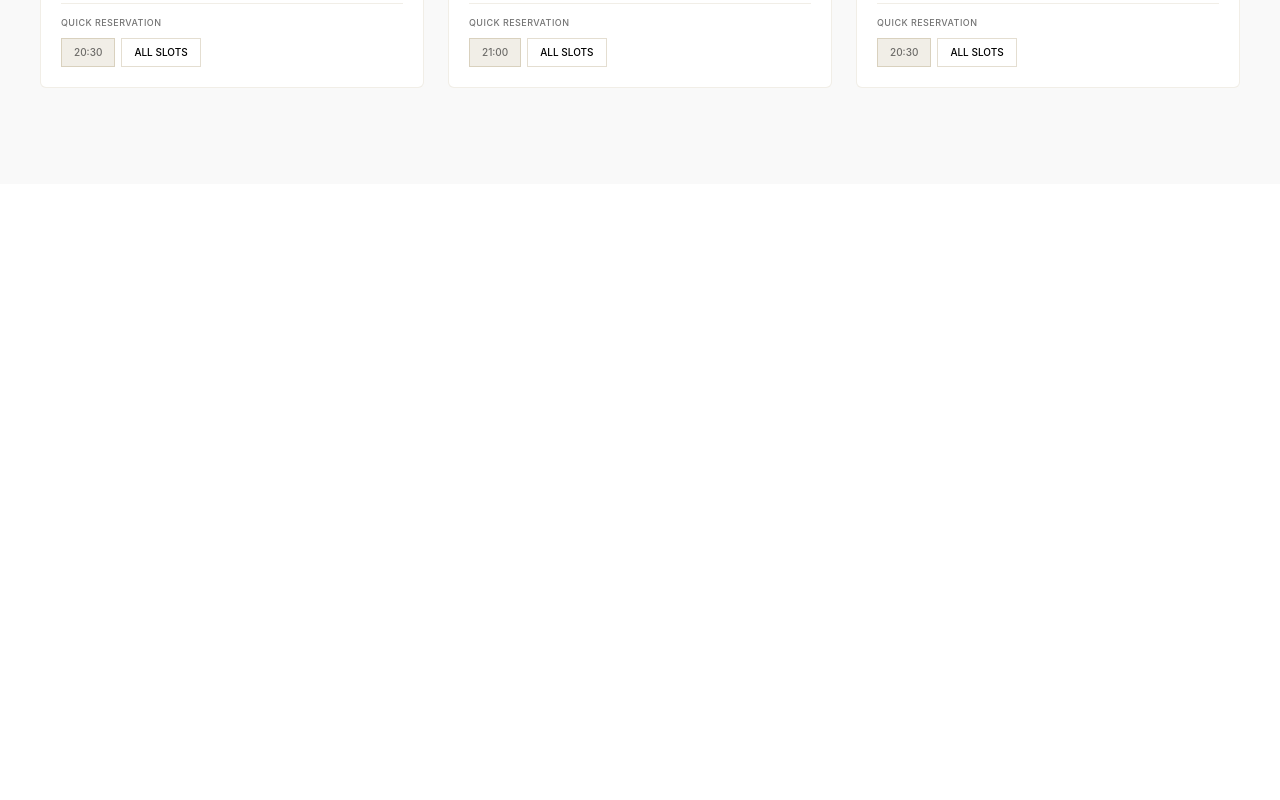
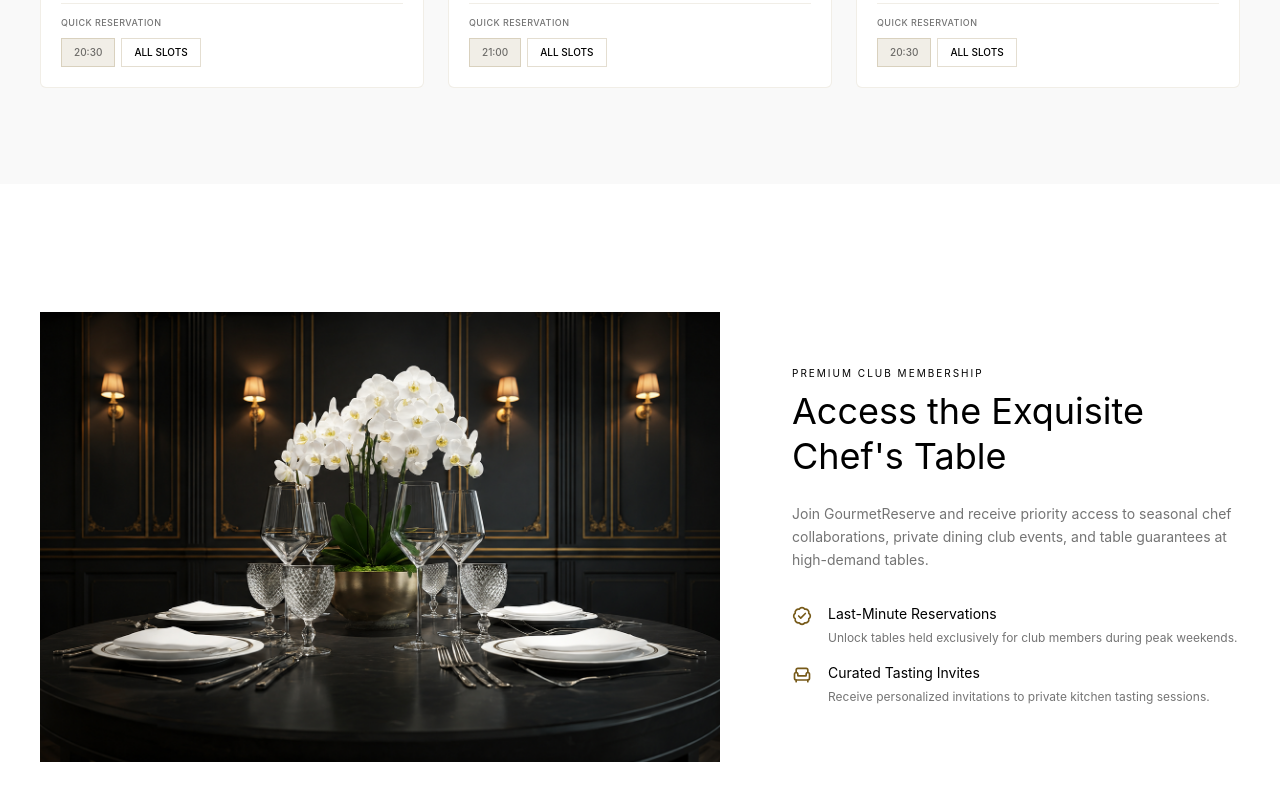
Before and after one commit to calebtolorunleke/quickdine, a React (Vite) app: page / in a window 1280 px wide. Shown: the part 1785-2585 px from the top of the page. Before the commit the page ends 1969 px from the top, so only its background shows below. Built offline with nearby package versions, Linux system fonts and the light colour scheme.

Commit message:
Build membership promotion section

```diff
--- a/src/assets/assets.js
+++ b/src/assets/assets.js
@@ -9,6 +9,7 @@ import {
   Share2Icon,
   UtensilsCrossedIcon,
 } from "lucide-react";
+
 
 import restaurant1 from "../../public/restaurant_1.png";
 import restaurant2 from "../../public/restaurant_2.jpg";
@@ -41,7 +42,7 @@ export const restaurants = [
     image: restaurant1,
     availableSlots: ["17:30", "18:00", "19:00", "20:30"],
     featured: true,
-    exclusive: false,
+    exclusive: true,
   },
   {
     _id: "2",
--- /dev/null
+++ b/src/components/Home/Membership.jsx
@@ -0,0 +1,65 @@
+import React from "react";
+import { BadgeCheck, Armchair } from "lucide-react";
+import membershipImg from "../../assets/membership_section_img.png";
+
+const Membership = () => {
+  return (
+    <section className="py-24 xl:py-32 bg-white px-6 md:px-10">
+      <div className="max-w-7xl mx-auto grid grid-cols-1 lg:grid-cols-12 gap-12 items-center">
+        <div className="lg:col-span-7 h-[450px] overflow-hidden">
+          <img
+            src={membershipImg}
+            alt="Chef's Table"
+            className="w-full h-full object-cover transition-transform duration-500 hover:scale-105"
+          />
+        </div>
+        <div className="lg:col-span-5 flex flex-col justify-center lg:pl-6">
+          <span className="text-[10px] text-secondary tracking-[0.2em] block mb-2 uppercase">
+            PREMIUM CLUB MEMBERSHIP
+          </span>
+          <h2 className="font-display text-3xl md:text-4xl text-primary mb-6 leading-tight">
+            Access the Exquisite Chef's Table
+          </h2>
+          <p className="text-sm text-black/55 mb-8 leading-relaxed">
+            Join GourmetReserve and receive priority access to seasonal chef
+            collaborations, private dining club events, and table guarantees at
+            high-demand tables.
+          </p>
+
+          <div className="space-y-4">
+            <div className="flex gap-4">
+              <BadgeCheck
+                size={20}
+                className="text-[#775a19] shrink-0 mt-0.5"
+              />
+              <div>
+                <h4 className="text-sm text-primary">
+                  Last-Minute Reservations
+                </h4>
+                <p className="text-xs text-black/55 mt-1 leading-relaxed">
+                  Unlock tables held exclusively for club members during peak
+                  weekends.
+                </p>
+              </div>
+            </div>
+
+            <div className="flex gap-4">
+              <Armchair size={20} className="text-[#775a19] shrink-0 mt-0.5" />
+              <div>
+                <h4 className="text-sm text-primary">
+                  Curated Tasting Invites
+                </h4>
+                <p className="text-xs text-black/55 mt-1 leading-relaxed">
+                  Receive personalized invitations to private kitchen tasting
+                  sessions.
+                </p>
+              </div>
+            </div>
+          </div>
+        </div>
+      </div>
+    </section>
+  );
+};
+
+export default Membership;
--- a/src/pages/Home.jsx
+++ b/src/pages/Home.jsx
@@ -4,6 +4,7 @@ import AuthModal from "../components/AuthModal";
 import Hero from "../components/Home/Hero";
 import CuisineBrowse from "../components/Home/CuisineBrowse";
 import TrendingRow from "../components/Home/TrendingRow";
+import Membership from "../components/Home/Membership";
 
 const Home = () => {
   const [isAuthModalOpen, setAuthModalOpen] = useState(false);
@@ -19,6 +20,7 @@ const Home = () => {
         <Hero />
         <CuisineBrowse/>
         <TrendingRow/>
+        <Membership/>
       </main>
     </div>
   );
```
